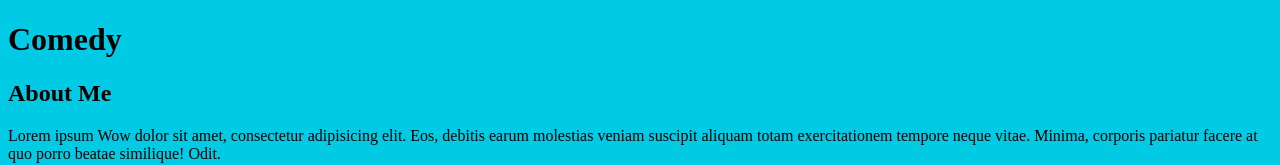
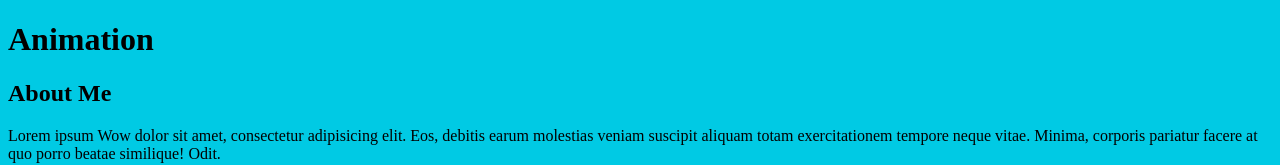
Before and after one commit to Joseph-Run/new-git-project, a plain HTML site: page index.html in a window 1280 px wide. Shown: the top 165 px of the page. Drawn offline with Linux system fonts and the light colour scheme.

Commit message:
changed to Animation

```diff
--- a/index.html
+++ b/index.html
@@ -10,7 +10,7 @@
 <body>
 
     <header>
-        <h1>Comedy</h1>
+        <h1>Animation</h1>
     </header>
 
     <div class="container">
```
